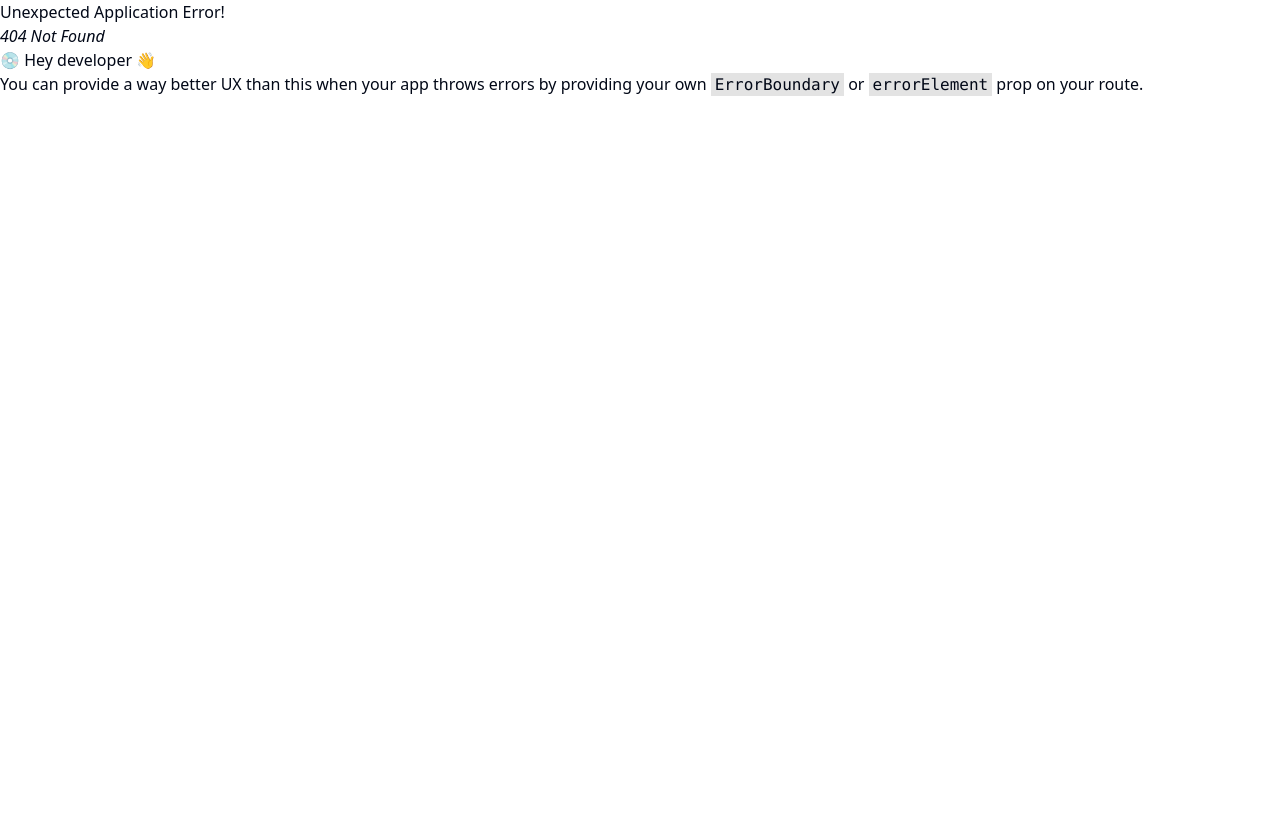
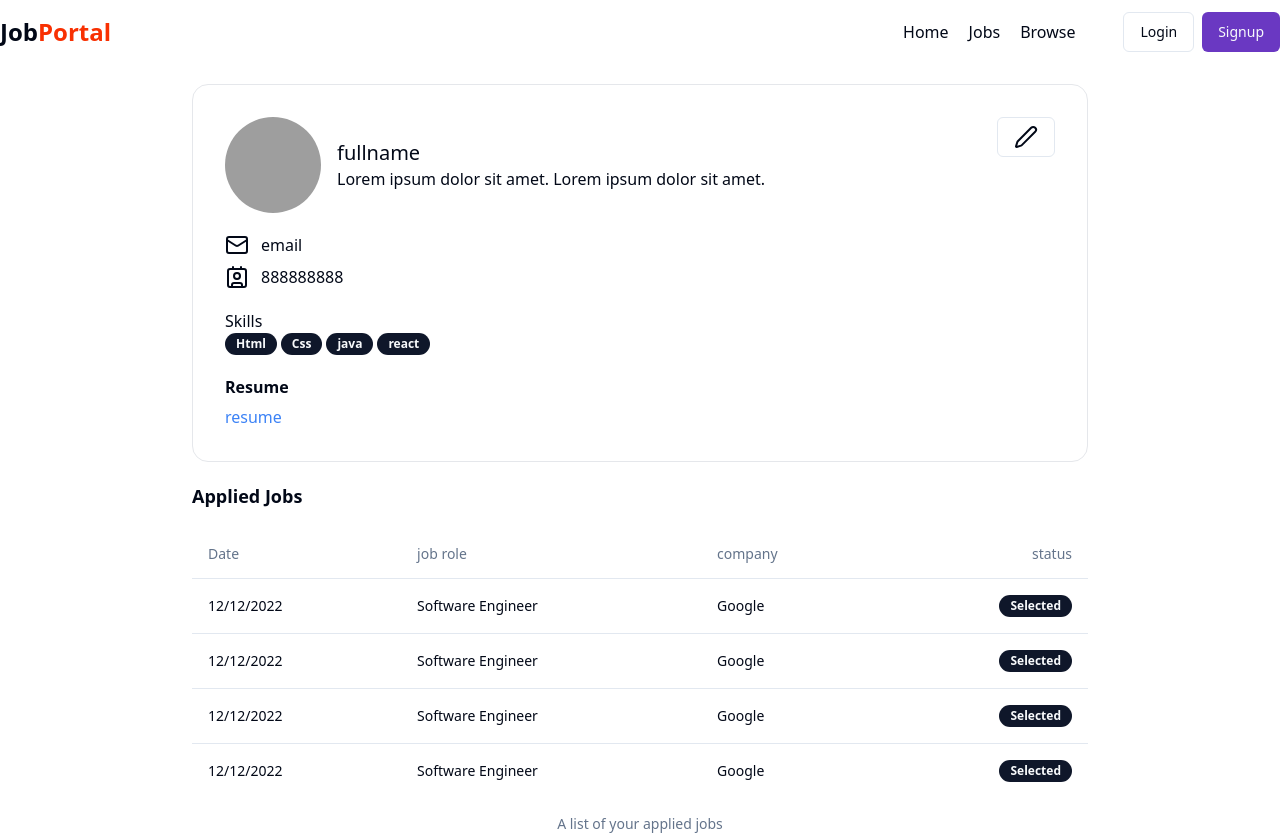
Before and after one commit to PushkarVyas/job-portal, a React app in the folder frontend/: page /profile in a window 1280 px wide. Before the commit this address had no page. Before the commit the page ends 800 px from the top, so only its background shows below. Built offline with nearby package versions, Linux system fonts and the light colour scheme; grey boxes are pictures that could not be loaded; the HTML template or start-up script is replaced by a standard one.

Commit message:
Add profile page and applied jobs table

```diff
--- a/frontend/src/App.jsx
+++ b/frontend/src/App.jsx
@@ -5,6 +5,7 @@
 import Home from "./components/Home";
 import Jobs from "./components/Jobs";
 import Browse from "./components/Browse";
+import Profile from "./components/Profile";
 
 const appRouter = createBrowserRouter([
   {
@@ -26,6 +27,10 @@
   {
     path: "/browse",
     element: <Browse />
+  },
+  {
+    path: "/profile",
+    element: <Profile />
   }
 ]);
 
--- /dev/null
+++ b/frontend/src/components/AppliedJobTable.jsx
@@ -0,0 +1,35 @@
+import React from 'react'
+import { Table, TableBody, TableCaption, TableCell, TableHead, TableHeader, TableRow } from './ui/table'
+import { Badge } from './ui/badge'
+
+const AppliedJobTable = () => {
+  return (
+    <div>
+        <Table>
+            <TableCaption>A list of your applied jobs</TableCaption>
+            <TableHeader>
+                <TableRow>
+                    <TableHead>Date</TableHead>
+                    <TableHead>job role</TableHead>
+                    <TableHead>company</TableHead>
+                    <TableHead className="text-right">status</TableHead>
+                </TableRow>
+            </TableHeader>
+            <TableBody>
+                {
+                    [1,2,3,4].map((item, index) => (
+                        <TableRow key={index}>
+                            <TableCell className="font-medium">12/12/2022</TableCell>
+                            <TableCell>Software Engineer</TableCell>
+                            <TableCell>Google</TableCell>
+                            <TableCell className="text-right"><Badge>Selected</Badge></TableCell>
+                        </TableRow>
+                    ))
+                }
+            </TableBody>
+        </Table>
+    </div>
+  )
+}
+
+export default AppliedJobTable
--- /dev/null
+++ b/frontend/src/components/Profile.jsx
@@ -0,0 +1,68 @@
+import React from 'react'
+import Navbar from './shared/Navbar'
+import { Avatar, AvatarImage } from './ui/avatar'
+import { Button } from './ui/button'
+import { Contact, Mail, Pen } from 'lucide-react'
+import { Badge } from './ui/badge'
+import { Label } from './ui/label'
+import AppliedJobTable from './AppliedJobTable'
+
+
+const skills = ['Html', 'Css', 'java', 'react']
+
+const Profile = () => {
+
+    const isResume = true
+
+  return (
+    <div>
+        <Navbar />
+            <div className='max-w-4xl mx-auto bg-white border border-gray-200 rounded-2xl my-5 p-8'>
+                <div className='flex justify-between'>
+                    <div className='flex items-center gap-4'>
+                        <Avatar className="h-24 w-24">
+                            <AvatarImage src="https://www.shutterstock.com/image-vector/circle-line-simple-design-logo-600nw-2174926871.jpg" alt="profile" />
+                        </Avatar>
+                        <div>
+                            <h1 className='font-medium text-xl'>fullname</h1>
+                            <p>Lorem ipsum dolor sit amet. Lorem ipsum dolor sit amet.</p>
+                        </div>
+                    </div>
+                    <Button className="text-right" variant="outline"><Pen /></Button>
+                </div>
+                <div className='my-5'>
+                    <div className='flex items-center gap-3 my-2'>
+                        <Mail />
+                        <span>email</span>
+                    </div>
+                    <div className='flex items-center gap-3 my-2'>
+                        <Contact />
+                        <span>888888888</span>
+                    </div>
+                </div>
+                <div className='my-5'>
+                    <h1>Skills</h1>
+                    <div className='flex items-center gap-1'>
+                        {
+                            skills.length != 0 ? skills.map((item,index) => <Badge key={index}>{item}</Badge>) : <span>NA</span>
+                        }
+                    </div>
+                </div>
+                <div className='grid w-full max-w-sm items-center gap-1.5'>
+                    <Label className="text-md font-bold">Resume</Label>
+                    {
+                        isResume ? <a target='blank' href= "https://google.com" className='text-blue-500 w-full hover:underline cursor-pointer'>resume</a> : <span>NA</span>
+                    }
+                </div>
+            </div>
+            <div className='max-w-4xl mx-auto bg-white rounded-2xl'>
+                <h1 className='font-bold text-lg my-5'>Applied Jobs</h1>
+                {/* Applied Job Table   */}
+                <AppliedJobTable />
+            </div>
+
+        </div>
+    )
+}
+
+export default Profile
--- a/frontend/src/components/shared/Navbar.jsx
+++ b/frontend/src/components/shared/Navbar.jsx
@@ -63,7 +63,7 @@
                   <div className="flex flex-col my-2 text-gray-600">
                     <div className="flex w-fit items-center gap-2 cursor-pointer">
                       <User2 />
-                      <Button variant="link">View profile</Button>
+                      <Button variant="link"> <Link to="/profile">View profile</Link></Button>
                     </div>
                     <div className="flex w-fit items-center gap-2 cursor-pointer">
                       <LogOut />
--- /dev/null
+++ b/frontend/src/components/ui/table.jsx
@@ -0,0 +1,83 @@
+import * as React from "react"
+
+import { cn } from "@/lib/utils"
+
+const Table = React.forwardRef(({ className, ...props }, ref) => (
+  <div className="relative w-full overflow-auto">
+    <table
+      ref={ref}
+      className={cn("w-full caption-bottom text-sm", className)}
+      {...props} />
+  </div>
+))
+Table.displayName = "Table"
+
+const TableHeader = React.forwardRef(({ className, ...props }, ref) => (
+  <thead ref={ref} className={cn("[&_tr]:border-b", className)} {...props} />
+))
+TableHeader.displayName = "TableHeader"
+
+const TableBody = React.forwardRef(({ className, ...props }, ref) => (
+  <tbody
+    ref={ref}
+    className={cn("[&_tr:last-child]:border-0", className)}
+    {...props} />
+))
+TableBody.displayName = "TableBody"
+
+const TableFooter = React.forwardRef(({ className, ...props }, ref) => (
+  <tfoot
+    ref={ref}
+    className={cn("border-t bg-muted/50 font-medium [&>tr]:last:border-b-0", className)}
+    {...props} />
+))
+TableFooter.displayName = "TableFooter"
+
+const TableRow = React.forwardRef(({ className, ...props }, ref) => (
+  <tr
+    ref={ref}
+    className={cn(
+      "border-b transition-colors hover:bg-muted/50 data-[state=selected]:bg-muted",
+      className
+    )}
+    {...props} />
+))
+TableRow.displayName = "TableRow"
+
+const TableHead = React.forwardRef(({ className, ...props }, ref) => (
+  <th
+    ref={ref}
+    className={cn(
+      "h-12 px-4 text-left align-middle font-medium text-muted-foreground [&:has([role=checkbox])]:pr-0",
+      className
+    )}
+    {...props} />
+))
+TableHead.displayName = "TableHead"
+
+const TableCell = React.forwardRef(({ className, ...props }, ref) => (
+  <td
+    ref={ref}
+    className={cn("p-4 align-middle [&:has([role=checkbox])]:pr-0", className)}
+    {...props} />
+))
+TableCell.displayName = "TableCell"
+
+const TableCaption = React.forwardRef(({ className, ...props }, ref) => (
+  <caption
+    ref={ref}
+    className={cn("mt-4 text-sm text-muted-foreground", className)}
+    {...props} />
+))
+TableCaption.displayName = "TableCaption"
+
+export {
+  Table,
+  TableHeader,
+  TableBody,
+  TableFooter,
+  TableHead,
+  TableRow,
+  TableCell,
+  TableCaption,
+}
```
